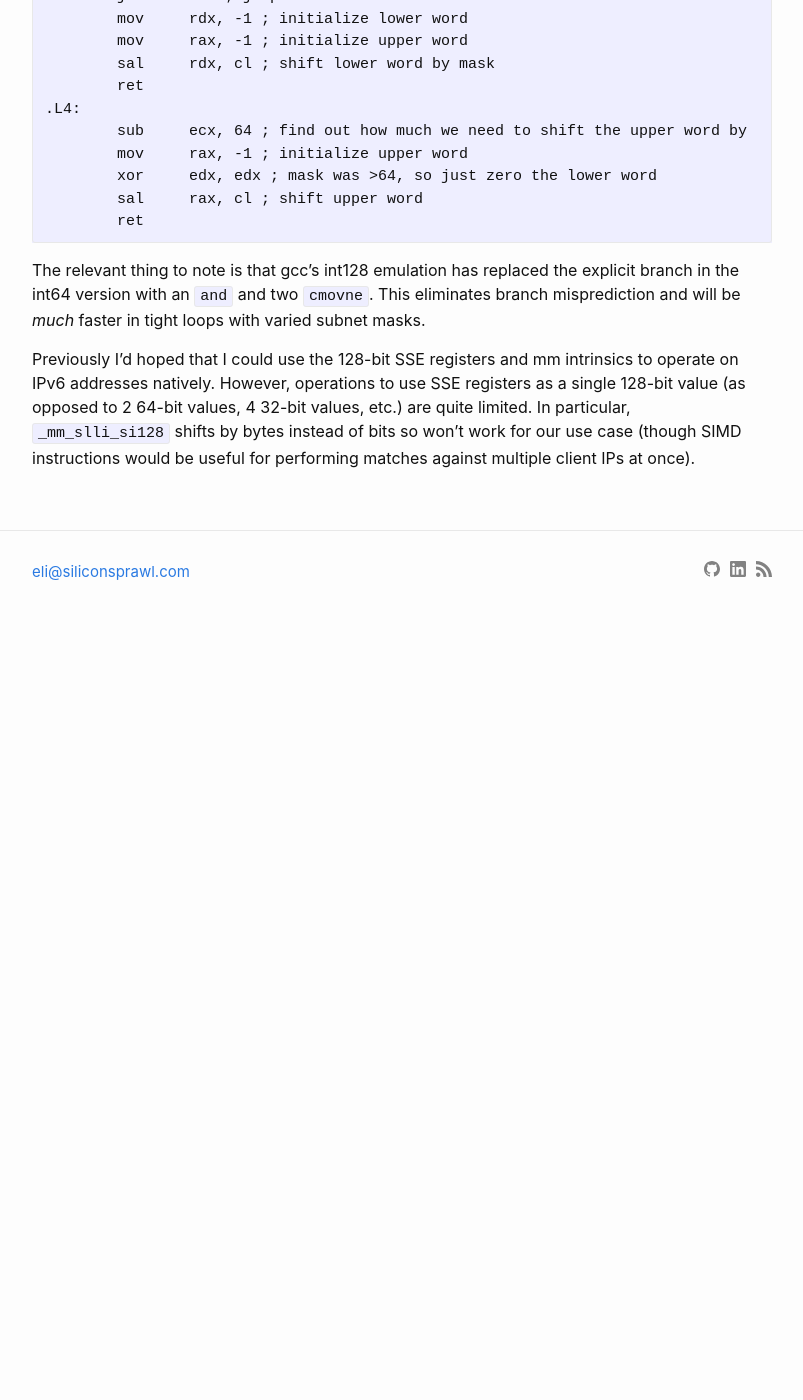
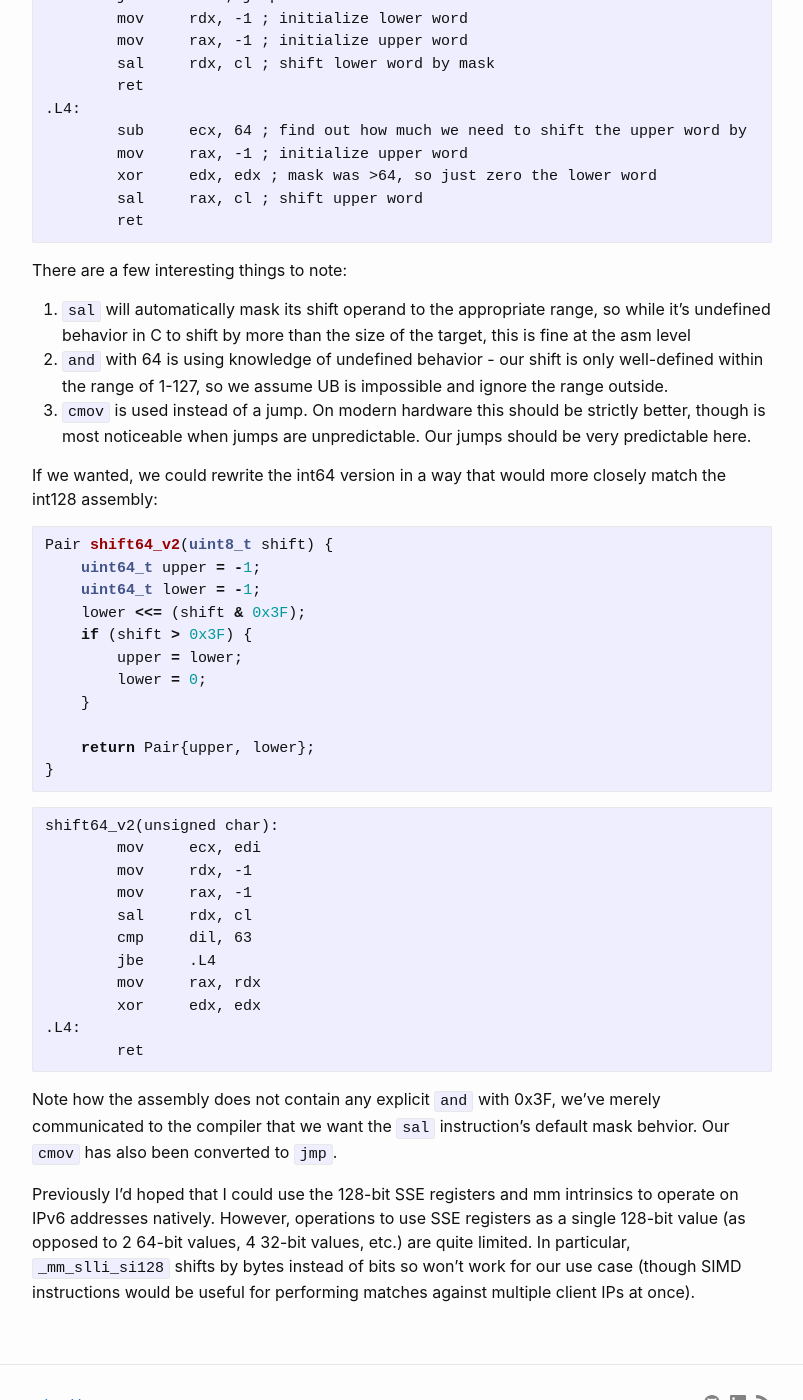
Before and after one commit to elindsey/elindsey.github.io, a Jekyll site: the page built from _posts/2020-06-07-fast-subnet-matching.md, in a window 1280 px wide and 1400 px high, scrolled down 4957 px. Shown: the whole window, without its empty margins (238-1041 px from the left). Built offline with Jekyll 4.4.1, drawn with Linux system fonts in a browser that asks for light colours; before the commit the page ends 5600 px from its top, so only the background shows below that.

Commit message:
one more asm example

````diff
--- a/_posts/2020-06-07-fast-subnet-matching.md
+++ b/_posts/2020-06-07-fast-subnet-matching.md
@@ -216,10 +216,51 @@ shift64(unsigned char):
 ```
 
 
-The relevant thing to note is that gcc's int128 emulation has replaced the
-explicit branch in the int64 version with an `and` and two `cmovne`.  This
-eliminates branch misprediction and will be _much_ faster in tight loops with
-varied subnet masks.
+There are a few interesting things to note:
+1. `sal` will automatically mask its shift operand to the appropriate range, so
+   while it's undefined behavior in C to shift by more than the size of the
+target, this is fine at the asm level
+2. `and` with 64 is using knowledge of undefined behavior - our shift is only
+   well-defined within the range of 1-127, so we assume UB is impossible and
+ignore the range outside.
+3. `cmov` is used instead of a jump. On modern hardware this should be strictly
+   better, though is most noticeable when jumps are unpredictable. Our jumps
+should be very predictable here.
+
+If we wanted, we could rewrite the int64 version in a way that would more
+closely match the int128 assembly:
+
+```c
+Pair shift64_v2(uint8_t shift) {
+    uint64_t upper = -1;
+    uint64_t lower = -1;
+    lower <<= (shift & 0x3F);
+    if (shift > 0x3F) {
+        upper = lower;
+        lower = 0;
+    }
+
+    return Pair{upper, lower};
+}
+```
+
+```
+shift64_v2(unsigned char):
+        mov     ecx, edi
+        mov     rdx, -1
+        mov     rax, -1
+        sal     rdx, cl
+        cmp     dil, 63
+        jbe     .L4
+        mov     rax, rdx
+        xor     edx, edx
+.L4:
+        ret
+```
+
+Note how the assembly does not contain any explicit `and` with 0x3F, we've
+merely communicated to the compiler that we want the `sal` instruction's
+default mask behvior. Our `cmov` has also been converted to `jmp`.
 
 Previously I'd hoped that I could use the 128-bit SSE registers and mm
 intrinsics to operate on IPv6 addresses natively. However, operations to use
````
